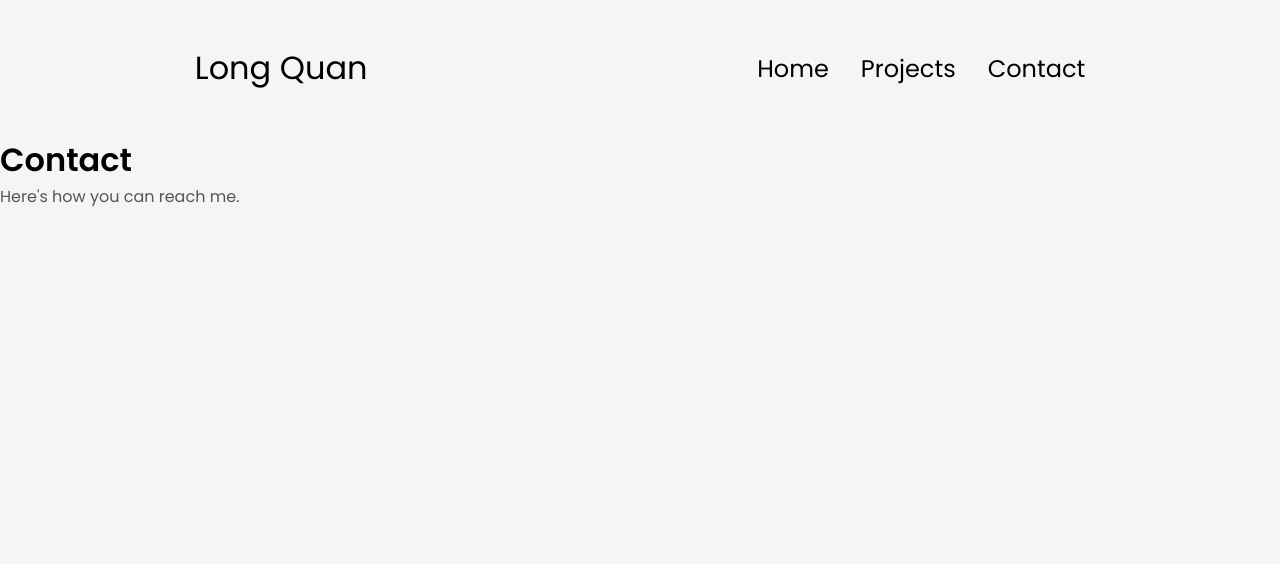
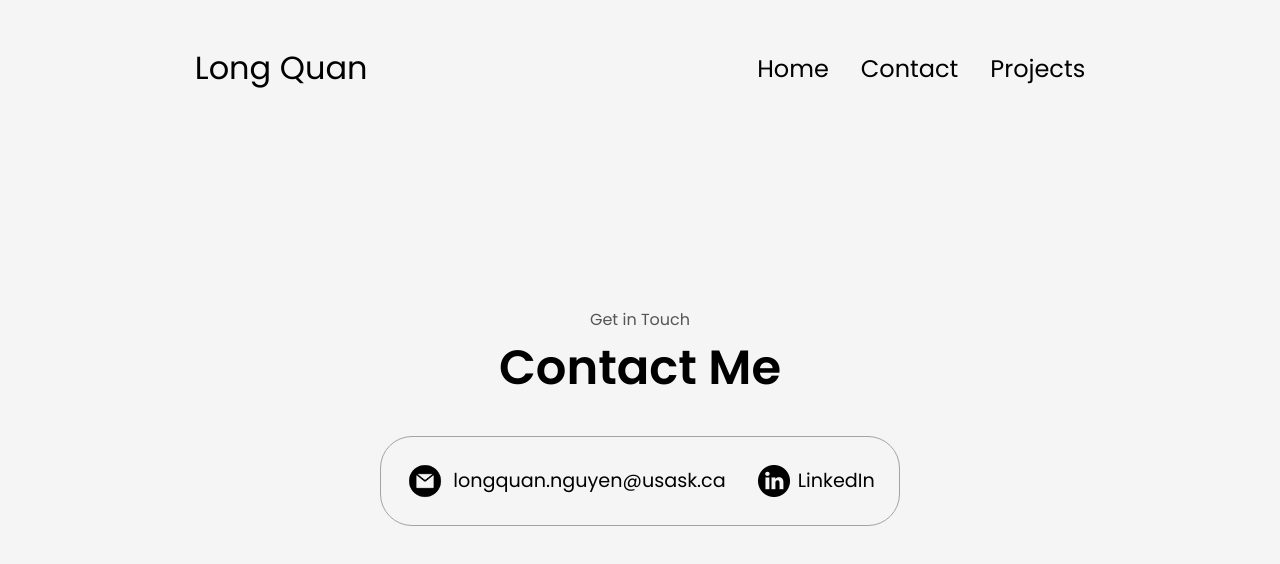
Before and after one commit to LongQuanNguyen/Portfolio, a React (Create React App) app: page /contact in a window 1280 px wide. Shown: the top 564 px of the page. Built offline with nearby package versions, Linux system fonts and the light colour scheme; the HTML template or start-up script is replaced by a standard one.

Commit message:
Complete Contact page

```diff
--- a/src/components/Contact.css
+++ b/src/components/Contact.css
@@ -0,0 +1,65 @@
+#contact {
+    display: flex;
+    justify-content: center;
+    flex-direction: column;
+    height: 70vh;
+}
+
+.contact-info-upper-container {
+    display: flex;
+    justify-content: center;
+    border-radius: 2rem;
+    border: rgb(53, 53, 53) 0.1rem solid;
+    border-color: rgb(163, 163, 163);
+    background: (250, 250, 250);
+    margin: 2rem auto;
+    padding: 0.5rem;
+    flex-wrap: wrap;
+}
+
+.contact-info-container {
+    display: flex;
+    align-items: center;
+    justify-content: center;
+    gap: 0.5rem;
+    margin: 1rem;
+    flex: 1 0 100%;
+}
+
+.contact-info-container p {
+    font-size: larger;
+}
+
+.contact-icon {
+    cursor: default;
+}
+
+.email-icon {
+    height: 2.5rem;
+}
+
+@media screen and (min-width: 600px) {
+    .contact-info-container {
+        flex: 1 0 auto;
+    }
+}
+
+@media screen and (max-width: 1200px) {
+    #contact {
+        height: fit-content;
+    }
+}
+
+@media screen and (max-width: 600px) {
+    #contact {
+        height: 40vh;
+    }
+
+    .contact-info-container {
+        margin: 0;
+    }
+    .contact-info-container p,
+    .nav-links li a {
+        font-size: 1rem;
+    }
+}
--- a/src/components/Contact.js
+++ b/src/components/Contact.js
@@ -1,13 +1,23 @@
 import './Contact.css';
+import linkedinIcon from '../assets/linkedin.png';
+import emailIcon from '../assets/email.png';
 
 const Contact = () => {
     return (
-        <div className="contact">
-            <div className="contact-content">
-                <h1>Contact</h1>
-                <p>Here's how you can reach me.</p>
+        <section id="contact">
+            <p className="section__text__p1">Get in Touch</p>
+            <h1 className="title">Contact Me</h1>
+            <div className="contact-info-upper-container">
+                <div className="contact-info-container">
+                    <img src={emailIcon} alt="Email icon" className="icon contact-icon email-icon"/>
+                    <p><a href="mailto:longquan.nguyen@usask.ca">longquan.nguyen@usask.ca</a></p>
+                </div>
+                <div className="contact-info-container">
+                    <img src={linkedinIcon} alt="LinkedIn icon" className="icon contact-icon"/>
+                    <p><a href="https://www.linkedin.com/in/longquannguyen/" target="_blank" rel="noopener noreferrer">LinkedIn</a></p>
+                </div>
             </div>
-        </div>
+        </section>
     );
 }
 
--- a/src/components/Header.js
+++ b/src/components/Header.js
@@ -16,8 +16,8 @@ const Header = () => {
                 <div>
                     <ul className="nav-links">
                         <li><Link to="/">Home</Link></li>
+                        <li><Link to="/contact">Contact</Link></li>
                         <li><Link to="/projects">Projects</Link></li>
-                        <li><Link to="/contact">Contact</Link></li>
                     </ul>
                 </div>
             </nav>
@@ -33,8 +33,8 @@ const Header = () => {
                     <div className={`menu-links ${isOpen ? 'open' : ''}`}>
                         <ul>
                             <li><Link to="/" onClick={toggleMenu}>Home</Link></li>
+                            <li><Link to="/contact" onClick={toggleMenu}>Contact</Link></li>
                             <li><Link to="/projects" onClick={toggleMenu}>Projects</Link></li>
-                            <li><Link to="/contact" onClick={toggleMenu}>Contact</Link></li>
                         </ul>
                     </div>
                 </div>
--- a/src/components/Home.css
+++ b/src/components/Home.css
@@ -1,15 +1,3 @@
-section {
-    padding-top: 4vh;
-    height: 96vh;
-    margin: 0 10rem;
-    box-sizing: border-box;
-    min-height: fit-content;
-}
-
-.section-container {
-    display: flex;
-}
-
 #profile {
     display: flex;
     justify-content: center;
--- a/src/index.css
+++ b/src/index.css
@@ -22,3 +22,15 @@ p{
 a, .btn{
     transition: all 0.3s ease;
 }
+
+section {
+    padding-top: 4vh;
+    height: 96vh;
+    margin: 0 10rem;
+    box-sizing: border-box;
+    min-height: fit-content;
+}
+
+.section-container {
+    display: flex;
+}
```
Also changed, not shown: src/assets/email.png (added).
